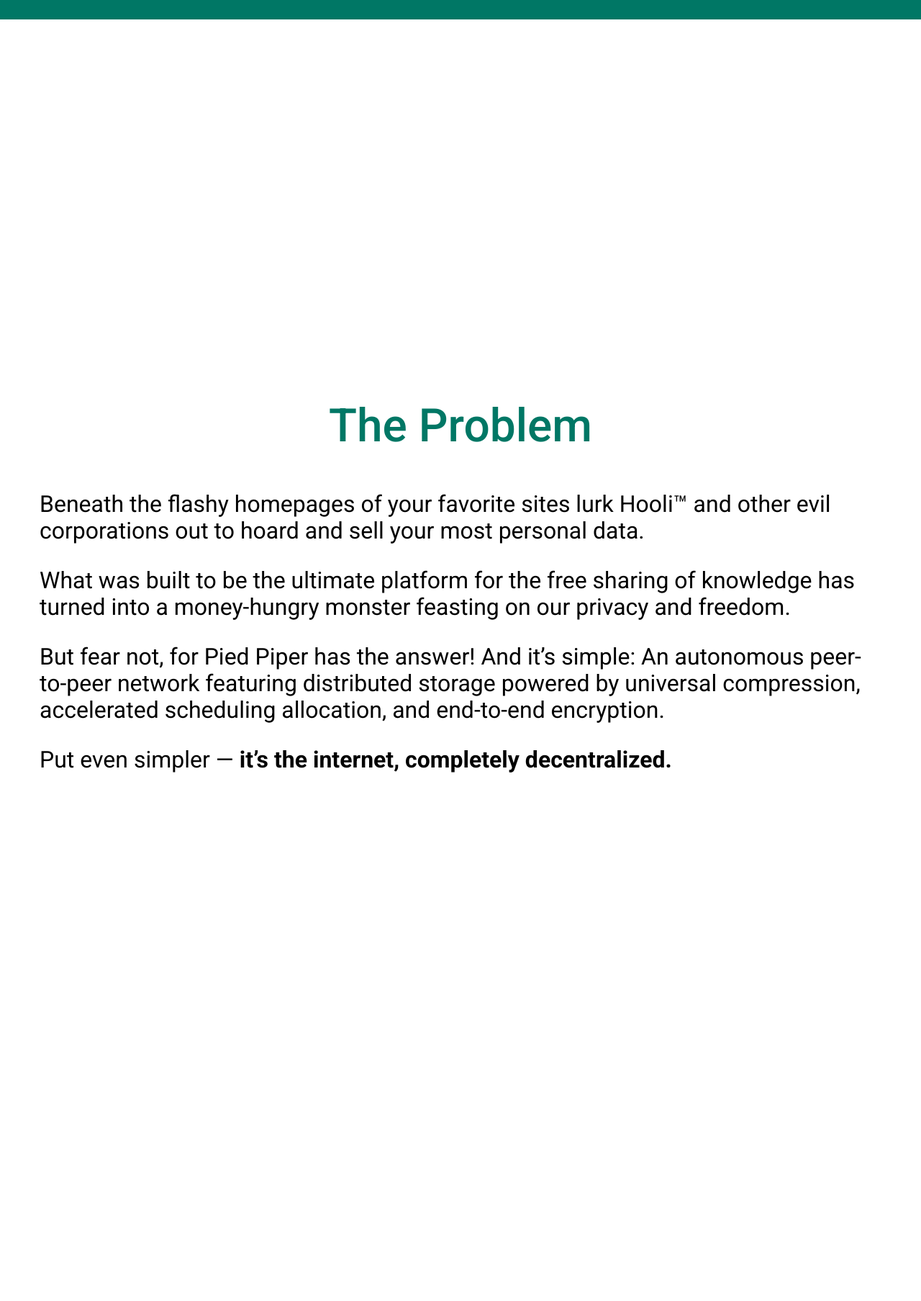
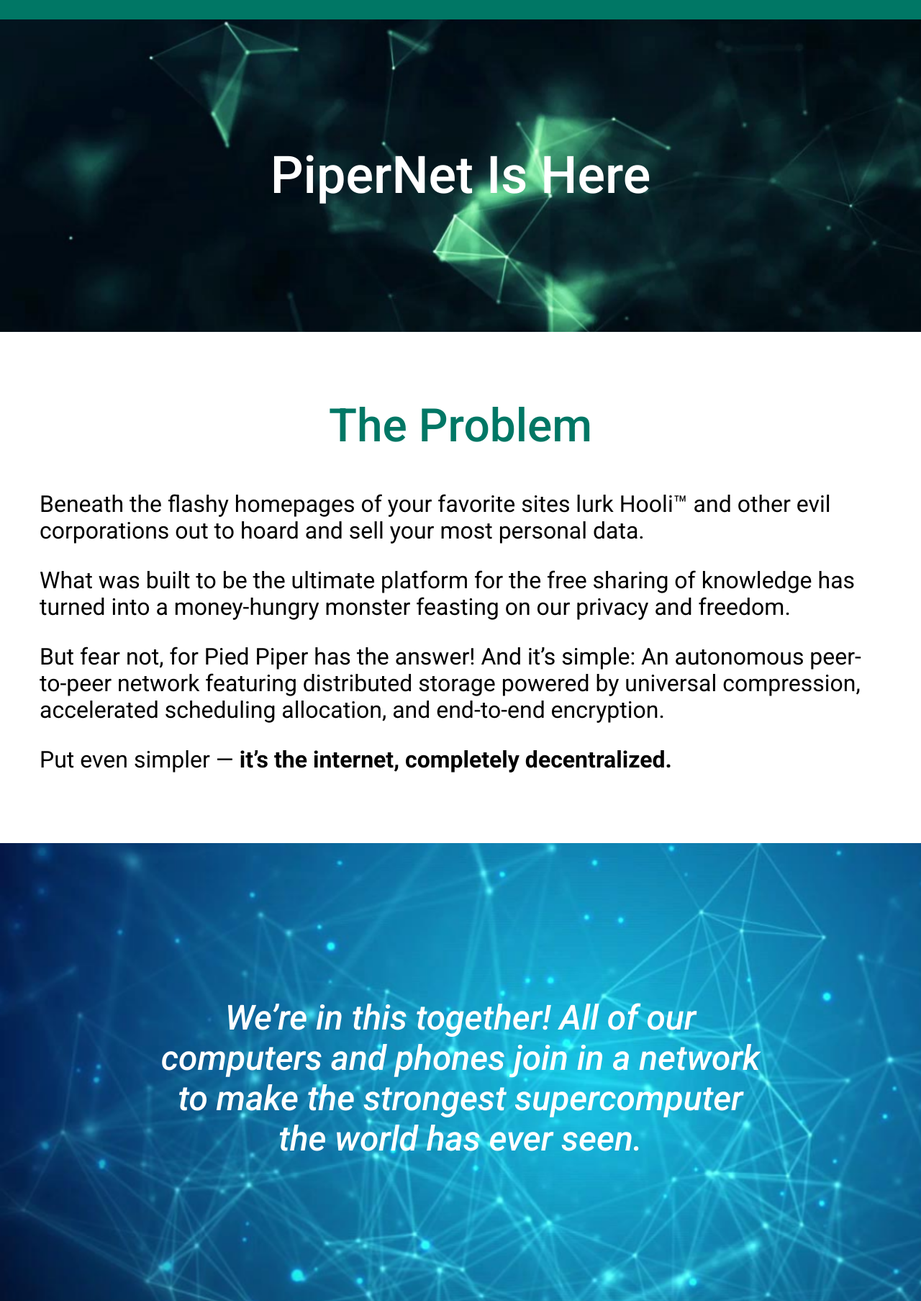
Before and after one commit to Vladmire/test_site, a plain HTML site: page index.html in a window 1280 px wide. Shown: the part 93-1900 px from the top of the page at 72% size. Drawn offline with Linux system fonts and the light colour scheme.

Commit message:
Update style.css

```diff
--- a/styles/style.css
+++ b/styles/style.css
@@ -55,11 +55,11 @@ header {
 }
 
 .poster {
-    background: url(images/main.png) no-repeat;
+    background: url(../images/main.png) no-repeat;
     background-size: cover;
 }
 .poster-2 {
-    background: url(images/image.png) no-repeat;
+    background: url(../images/image.png) no-repeat;
     background-size: cover;
 }
 
```
